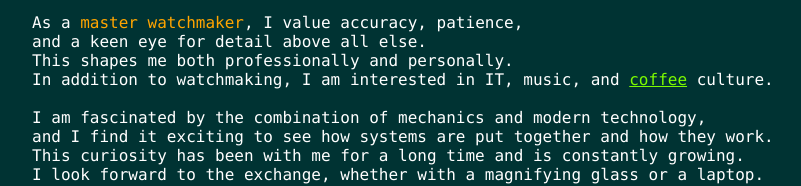
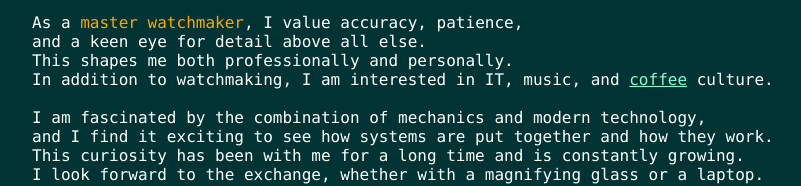
Before and after one commit to tomorrowknowsnothing/time2move, a plain HTML site: page index.html in a window 1280 px wide. In both pictures the pointer is over the link "coffee". Shown: the part 306-492 px from the top of the page, without its empty margins (1-802 px from the left). Drawn offline with Linux system fonts and the light colour scheme.

Commit message:
Update style.css

```diff
--- a/style.css
+++ b/style.css
@@ -41,7 +41,7 @@ a:visited {
 
 /* mouse over link */
 a:hover {
-  color: LawnGreen;
+  color: Aquamarine;
 }
 
 .fullstack {
```
